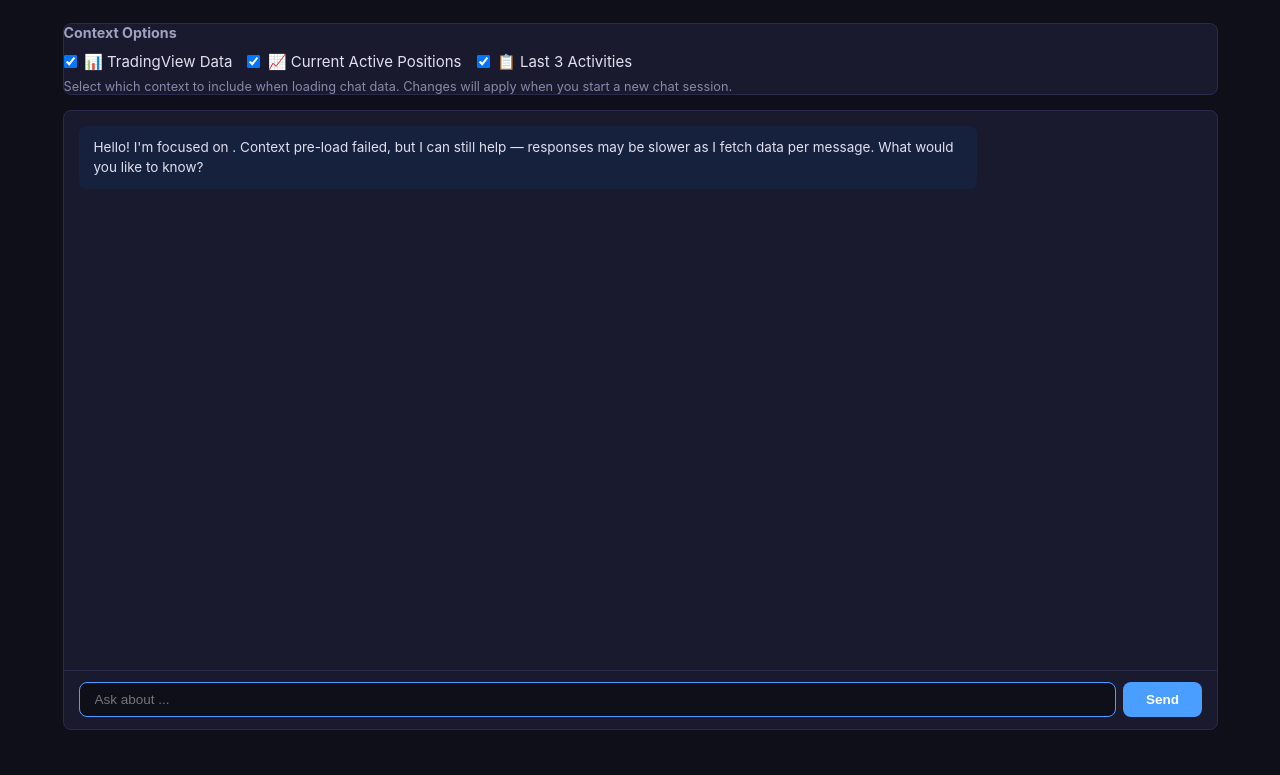
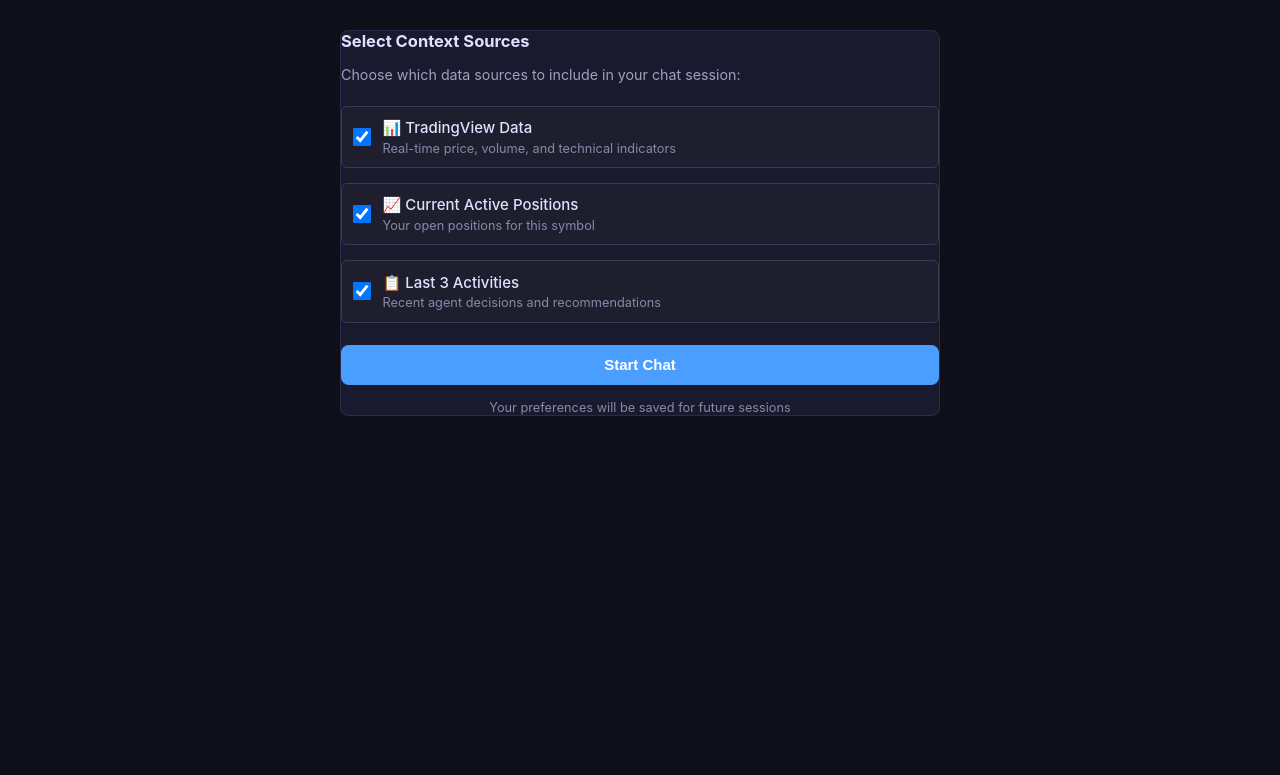
Before and after one commit to dsanchor/stock-options-manager, a FastAPI app: template web/templates/symbol_chat.html in a window 1280 px wide. Shown: the part 149-924 px from the top of the page. After the commit the page ends 565 px from the top, so only its background shows below. Run offline with FastAPI, Linux system fonts and the light colour scheme; the template is opened without the code that fills it, so the values that code supplies are empty.

Commit message:
Add context selection screen before starting symbol chat
Improve UX by showing a dedicated context selection screen before
the chat interface appears:

New flow:
1. Click 'Chat' → see clean selection screen
2. Choose context sources via checkboxes with descriptions:
   - 📊 TradingView Data (real-time price, volume, indicators)
   - 📈 Current Active Positions (open positions for symbol)
   - 📋 Last 3 Activities (recent agent decisions)
3. Click 'Start Chat' → transition to chat interface
4. Chat loads with selected context
5. Optional 'Change Context' button to restart with different sources

Features:
- Enhanced checkbox labels with descriptions
- Card-based selection UI with hover states
- Context indicator in chat showing active sources
- localStorage persistence for user preferences
- Smooth screen transitions between selection and chat
- Clear visual feedback during loading

This makes context selection more deliberate and improves first-time
user experience by making options clear upfront.

Co-authored-by: Copilot <223556219+Copilot@users.noreply.github.com>

```diff
--- a/web/templates/symbol_chat.html
+++ b/web/templates/symbol_chat.html
@@ -8,27 +8,53 @@
     <p class="subtitle">Ask questions about {{ symbol_doc.symbol }} with live market data</p>
 </div>
 
-<div class="card" style="margin-bottom: 1rem;">
-    <h3 style="margin-top: 0; margin-bottom: 0.75rem; font-size: 0.95rem; color: var(--text-secondary, #a0a0c0);">Context Options</h3>
-    <div style="display: flex; flex-wrap: wrap; gap: 1rem;">
-        <label style="display: flex; align-items: center; gap: 0.5rem; cursor: pointer; user-select: none;">
-            <input type="checkbox" id="contextTradingView" checked style="cursor: pointer;">
-            <span>📊 TradingView Data</span>
+<!-- Selection Screen -->
+<div id="selectionScreen">
+    <div class="card" style="max-width: 600px; margin: 2rem auto;">
+        <h3 style="margin-top: 0; margin-bottom: 1rem; font-size: 1.1rem; color: var(--text-primary, #e0e0ff);">Select Context Sources</h3>
+        <p style="margin-bottom: 1.5rem; font-size: 0.95rem; color: var(--text-secondary, #a0a0c0);">
+            Choose which data sources to include in your chat session:
+        </p>
+        <div style="display: flex; flex-direction: column; gap: 1rem; margin-bottom: 1.5rem;">
+            <label style="display: flex; align-items: center; gap: 0.75rem; cursor: pointer; user-select: none; padding: 0.75rem; border: 1px solid var(--border-color, #3a3a50); border-radius: 6px; background: var(--bg-secondary, #1e1e2e); transition: all 0.2s;">
+                <input type="checkbox" id="contextTradingView" checked style="cursor: pointer; width: 18px; height: 18px;">
+                <div>
+                    <div style="font-weight: 500; color: var(--text-primary, #e0e0ff);">📊 TradingView Data</div>
+                    <div style="font-size: 0.85rem; color: var(--text-muted, #707090); margin-top: 0.25rem;">Real-time price, volume, and technical indicators</div>
+                </div>
             </label>
-        <label style="display: flex; align-items: center; gap: 0.5rem; cursor: pointer; user-select: none;">
-            <input type="checkbox" id="contextPositions" checked style="cursor: pointer;">
-            <span>📈 Current Active Positions</span>
+            <label style="display: flex; align-items: center; gap: 0.75rem; cursor: pointer; user-select: none; padding: 0.75rem; border: 1px solid var(--border-color, #3a3a50); border-radius: 6px; background: var(--bg-secondary, #1e1e2e); transition: all 0.2s;">
+                <input type="checkbox" id="contextPositions" checked style="cursor: pointer; width: 18px; height: 18px;">
+                <div>
+                    <div style="font-weight: 500; color: var(--text-primary, #e0e0ff);">📈 Current Active Positions</div>
+                    <div style="font-size: 0.85rem; color: var(--text-muted, #707090); margin-top: 0.25rem;">Your open positions for this symbol</div>
+                </div>
             </label>
-        <label style="display: flex; align-items: center; gap: 0.5rem; cursor: pointer; user-select: none;">
-            <input type="checkbox" id="contextActivities" checked style="cursor: pointer;">
-            <span>📋 Last 3 Activities</span>
+            <label style="display: flex; align-items: center; gap: 0.75rem; cursor: pointer; user-select: none; padding: 0.75rem; border: 1px solid var(--border-color, #3a3a50); border-radius: 6px; background: var(--bg-secondary, #1e1e2e); transition: all 0.2s;">
+                <input type="checkbox" id="contextActivities" checked style="cursor: pointer; width: 18px; height: 18px;">
+                <div>
+                    <div style="font-weight: 500; color: var(--text-primary, #e0e0ff);">📋 Last 3 Activities</div>
+                    <div style="font-size: 0.85rem; color: var(--text-muted, #707090); margin-top: 0.25rem;">Recent agent decisions and recommendations</div>
+                </div>
             </label>
         </div>
-    <p style="margin-top: 0.5rem; margin-bottom: 0; font-size: 0.85rem; color: var(--text-muted, #707090);">
-        Select which context to include when loading chat data. Changes will apply when you start a new chat session.
+        <button id="startChatBtn" class="btn btn-primary" style="width: 100%; padding: 0.75rem; font-size: 1rem;">
+            Start Chat
+        </button>
+        <p style="margin-top: 1rem; margin-bottom: 0; font-size: 0.85rem; color: var(--text-muted, #707090); text-align: center;">
+            Your preferences will be saved for future sessions
         </p>
     </div>
+</div>
 
+<!-- Chat Screen (initially hidden) -->
+<div id="chatScreen" style="display: none;">
+    <div style="margin-bottom: 0.75rem; display: flex; justify-content: space-between; align-items: center;">
+        <button id="changeContextBtn" class="btn" style="font-size: 0.85rem; padding: 0.4rem 0.75rem;">
+            ⚙️ Change Context
+        </button>
+        <div id="contextIndicator" style="font-size: 0.85rem; color: var(--text-muted, #707090);"></div>
+    </div>
     <div class="card chat-card">
         <div id="chatMessages" class="chat-messages">
             <div class="chat-msg assistant">
@@ -43,6 +69,7 @@
         </div>
         <div id="chatError" class="alert alert-error" style="display:none;"></div>
     </div>
+</div>
 {% endblock %}
 
 {% block scripts %}
@@ -55,12 +82,19 @@
     const errorEl = document.getElementById('chatError');
     const welcomeBubble = document.getElementById('welcomeBubble');
 
+    const selectionScreen = document.getElementById('selectionScreen');
+    const chatScreen = document.getElementById('chatScreen');
+    const startChatBtn = document.getElementById('startChatBtn');
+    const changeContextBtn = document.getElementById('changeContextBtn');
+    const contextIndicator = document.getElementById('contextIndicator');
+
     const tvCheckbox = document.getElementById('contextTradingView');
     const posCheckbox = document.getElementById('contextPositions');
     const actCheckbox = document.getElementById('contextActivities');
 
     let history = [];
     let cachedContext = null;
+    let chatStarted = false;
 
     // Load preferences from localStorage
     const storageKey = 'symbol_chat_context_prefs';
@@ -94,6 +128,19 @@
             positions: posCheckbox.checked,
             activities: actCheckbox.checked
         };
+    }
+
+    function updateContextIndicator(prefs) {
+        const contextItems = [];
+        if (prefs.tradingview) contextItems.push('📊 TV');
+        if (prefs.positions) contextItems.push('📈 Positions');
+        if (prefs.activities) contextItems.push('📋 Activities');
+
+        if (contextItems.length > 0) {
+            contextIndicator.textContent = 'Context: ' + contextItems.join(' • ');
+        } else {
+            contextIndicator.textContent = 'No context sources';
+        }
     }
 
     function addMessage(role, content) {
@@ -194,6 +241,60 @@
         }
     }
 
+    // Start Chat button handler
+    startChatBtn.addEventListener('click', function() {
+        if (chatStarted) return;
+
+        // Save preferences
+        savePreferences();
+
+        // Get selected context
+        const prefs = getContextPreferences();
+        updateContextIndicator(prefs);
+
+        // Disable start button while loading
+        startChatBtn.disabled = true;
+        startChatBtn.textContent = 'Loading...';
+
+        // Hide selection screen, show chat screen
+        selectionScreen.style.display = 'none';
+        chatScreen.style.display = 'block';
+
+        // Mark as started and load context
+        chatStarted = true;
+        loadContext();
+    });
+
+    // Change Context button handler
+    changeContextBtn.addEventListener('click', function() {
+        // Reset chat state
+        history = [];
+        cachedContext = null;
+        chatStarted = false;
+
+        // Clear chat messages except welcome
+        while (messagesEl.children.length > 1) {
+            messagesEl.removeChild(messagesEl.lastChild);
+        }
+        welcomeBubble.textContent = '⏳ Loading market data for ' + SYMBOL + '...';
+
+        // Reset input state
+        inputEl.value = '';
+        inputEl.disabled = true;
+        inputEl.placeholder = 'Loading market data...';
+        sendBtn.disabled = true;
+        sendBtn.textContent = 'Send';
+        errorEl.style.display = 'none';
+
+        // Reset start button
+        startChatBtn.disabled = false;
+        startChatBtn.textContent = 'Start Chat';
+
+        // Show selection screen, hide chat screen
+        chatScreen.style.display = 'none';
+        selectionScreen.style.display = 'block';
+    });
+
     sendBtn.addEventListener('click', sendMessage);
     inputEl.addEventListener('keydown', function(e) {
         if (e.key === 'Enter' && !e.shiftKey) {
@@ -201,8 +302,6 @@
             sendMessage();
         }
     });
-
-    loadContext();
 })();
 </script>
 {% endblock %}
```
Also changed, not shown: .squad/agents/linus/history.md. Lines whose indentation alone changed are shown as unchanged.
